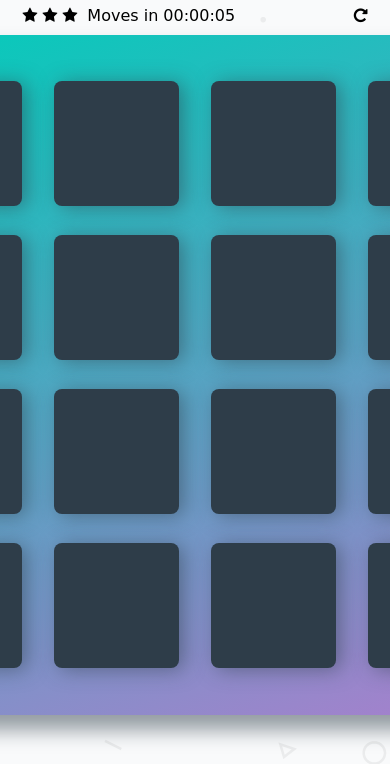
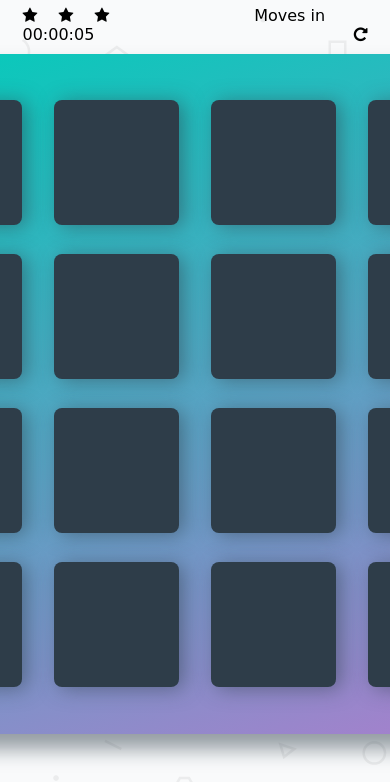
Before and after one commit to shubham16598/Udacity-Frontend-Projects, a plain HTML site: page Memory Game/index.html in a window 390 px wide. Shown: the part 80-862 px from the top of the page. Drawn offline with nearby package versions, Linux system fonts and the light colour scheme; some packages are replaced by stand-ins of ours; a script that the page names is missing; a web font is replaced by a local one.

Commit message:
README added

```diff
--- a/Memory Game/css/app.css
+++ b/Memory Game/css/app.css
@@ -107,3 +107,17 @@ h1 {
   float: right;
   cursor: pointer;
 }
+li {
+  display: inline;
+  padding-right: 1em;
+}
+@media(max-width: 680px) {
+  ul {
+    -webkit-column-count: 2;
+    -moz-column-count: 2;
+    column-count: 2;
+  }
+  li {
+    display:block;
+  }
+}
```
Also changed, not shown: Memory Game/README.md (added).
